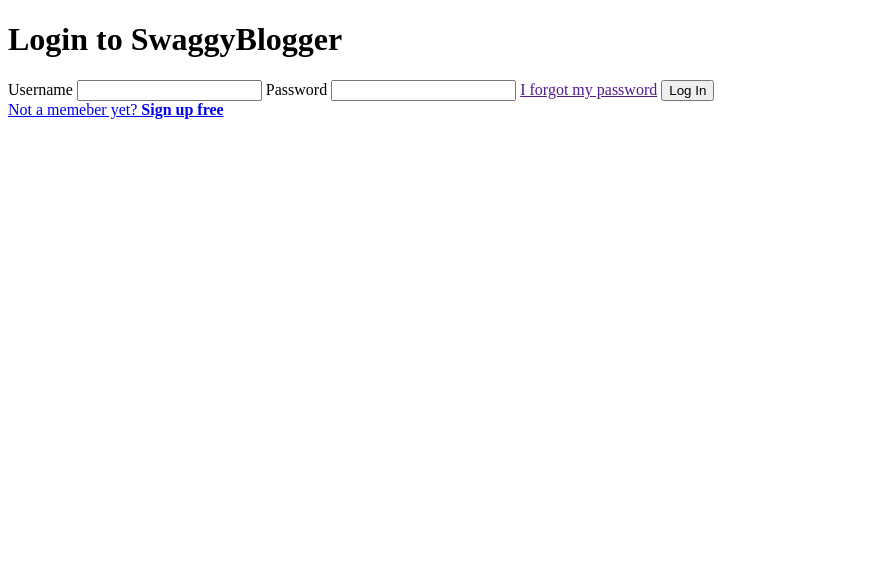
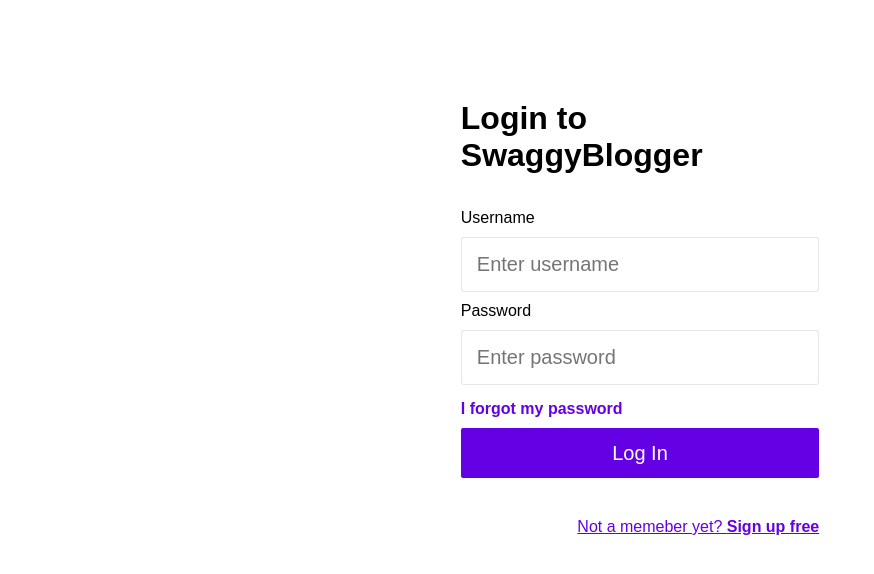
Before and after one commit to vectorsigmaissomewhere/Flask-Projects, a Flask app: page /login in a window 1280 px wide. Shown: the top 574 px of the page, without its empty margins (0-874 px from the left). Run offline with Flask 3, Linux system fonts and the light colour scheme.

Commit message:
Update login.html

```diff
--- a/Blog-web-app/templates/login.html
+++ b/Blog-web-app/templates/login.html
@@ -4,7 +4,7 @@
     <meta charset="UTF-8">
     <meta name="viewport" content="width=device-width, initial-scale=1.0">
     <title>login</title>
-    <link rel="stylesheet" href="../StyleSheet/register.css">
+    <link rel="stylesheet" href="../static/login.css">
     <link rel="stylesheet" href="https://stackpath.bootstrapcdn.com/font-awesome/4.7.0/css/font-awesome.min.css">
 </head>
 <body>
@@ -14,9 +14,9 @@
         </div>
         <form action="" method="post">
             <label for="">Username</label>
-            <input type="text" name="username" id="">
+            <input type="text" name="username" id="" placeholder="Enter username">
             <label for="">Password</label>
-            <input type="passwprd" name="password" id="">
+            <input type="password" name="password" id="" placeholder="Enter password">
             <a href="">I forgot my password</a>
             <input type="submit" value="Log In">
         </form>
```
